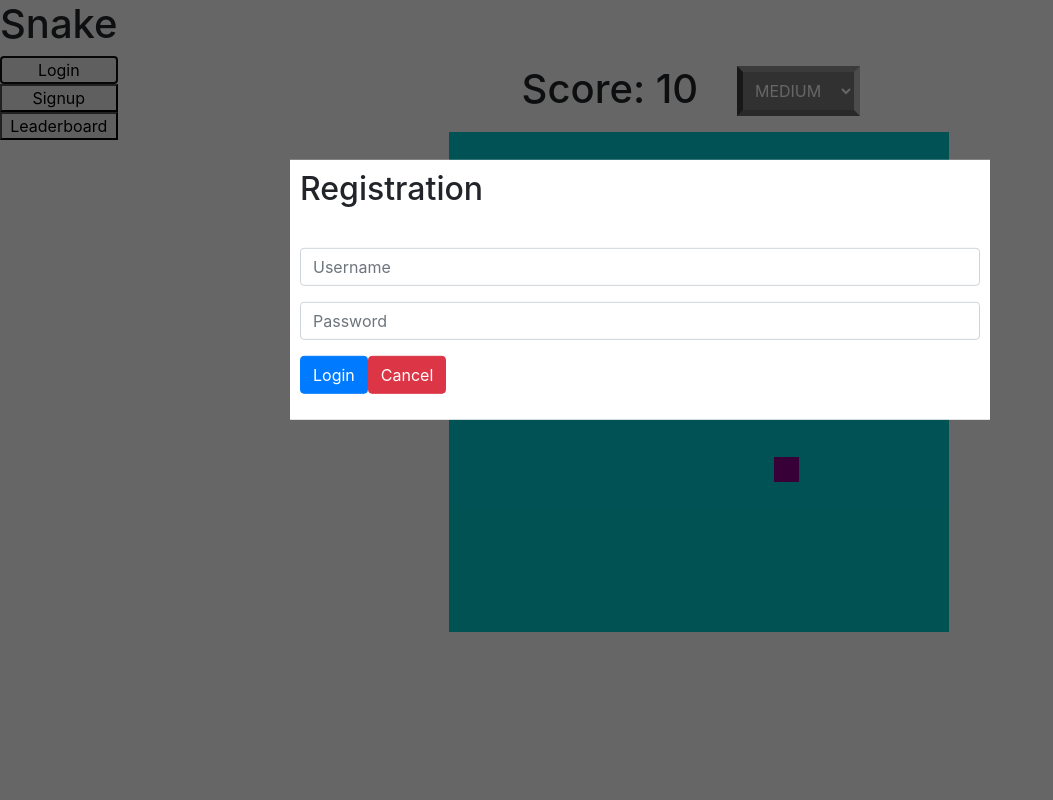
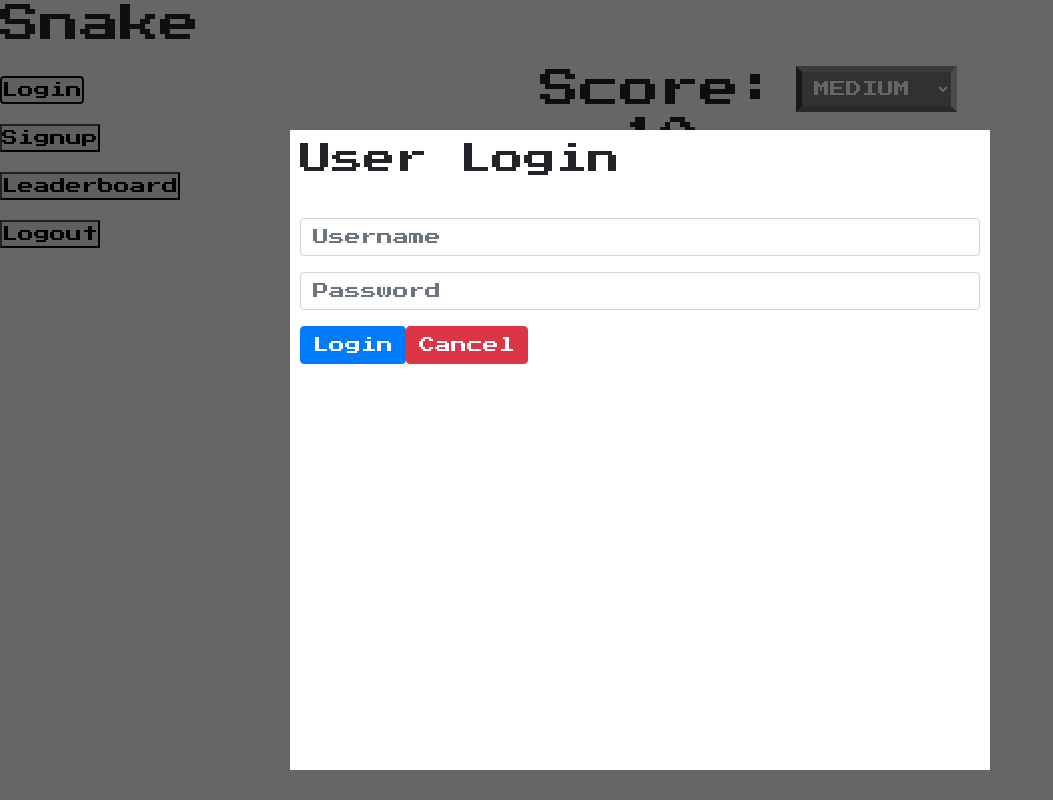
Before and after one commit to briantjt/react-snake, a React (Create React App) app: page / in a window 1280 px wide. Both pictures are taken after a click on the button "Login". Shown: the whole page, without its empty margins (0-1053 px from the left). Built offline with nearby package versions, Linux system fonts and the light colour scheme; no server answers.

Commit message:
fixed sending cookies, added welcome on login

```diff
--- a/src/App.css
+++ b/src/App.css
@@ -10,3 +10,7 @@
 .main-board {
     margin:auto
 }
+
+.button-wrapper {
+    margin-top: 20px;
+}
--- a/src/App.js
+++ b/src/App.js
@@ -13,16 +13,34 @@ class App extends Component {
     this.state = {
       login: false,
       signup: false,
-      leaderboard: false
+      leaderboard: false,
+      isLoggedIn: false,
+      username: null
     };
+    this.setUsername = this.setUsername.bind(this);
+    this.setLoggedIn = this.setLoggedIn.bind(this);
+    this.setLoggedOut = this.setLoggedOut.bind(this);
     this.login = this.login.bind(this);
     this.signup = this.signup.bind(this);
     this.leaderboard = this.leaderboard.bind(this);
     this.closeLogin = this.closeLogin.bind(this);
     this.closeSignup = this.closeSignup.bind(this);
     this.closeLeaderboard = this.closeLeaderboard.bind(this);
+    this.clearUsername = this.clearUsername.bind(this);
   }
 
+  setUsername(user) {
+    this.setState({ username: user });
+  }
+  clearUsername() {
+    this.setState({ username: null });
+  }
+  setLoggedIn() {
+    this.setState({ isLoggedIn: true });
+  }
+  setLoggedOut() {
+    this.setState({ isLoggedIn: false });
+  }
   login() {
     this.setState({ login: true });
   }
@@ -49,12 +67,21 @@ class App extends Component {
             login={this.login}
             signup={this.signup}
             leaderboard={this.leaderboard}
+            setLogout={this.setLoggedOut}
+            isLoggedIn={this.state.isLoggedIn}
+            username={this.state.username}
+            clearUsername={this.clearUsername}
           />
         </div>
         <div className="main-board">
           <GameBoard />
         </div>
-        <Login handleClose={this.closeLogin} show={this.state.login} />
+        <Login
+          handleClose={this.closeLogin}
+          show={this.state.login}
+          setLogin={this.setLoggedIn}
+          setUsername={this.setUsername}
+        />
         <Signup handleClose={this.closeSignup} show={this.state.signup} />
         <Leaderboard
           handleClose={this.closeLeaderboard}
--- a/src/components/Modals/Leaderboard.jsx
+++ b/src/components/Modals/Leaderboard.jsx
@@ -1,11 +1,63 @@
-import React, { Component } from 'react'
+import "./modals.css";
+import React, { Component } from "react";
+const axios = require("axios");
+export default class Leaderboard extends Component {
+  constructor(props) {
+    super(props);
 
-export default class Leaderboard extends Component {
+    this.state = {
+      scores: []
+    };
+    this.getScores = this.getScores.bind(this);
+  }
+  async getScores() {
+    let res = await axios.get("http://localhost:3001/api/score/leaderboard");
+    this.setState({ scores: res.data });
+  }
+  async componentDidMount() {
+    await this.getScores();
+  }
+
+  async componentDidUpdate(prevProps) {
+    if (this.props.show !== prevProps.show) {
+      await this.getScores();
+    }
+  }
   render() {
+    const toggleModal = this.props.show
+      ? "modal-custom display-block"
+      : "modal-custom display-none";
     return (
-      <div>
-
+      <div className={toggleModal} onClick={this.props.handleClose}>
+        <div className="modal-main" onClick={e => e.stopPropagation()}>
+          <table className="table">
+            <thead>
+              <tr>
+                <th scope="col">Rank</th>
+                <th scope="col">Username</th>
+                <th scope="col">Score</th>
+              </tr>
+            </thead>
+            <tbody>
+              {this.state.scores.map((score, index) => {
+                return (
+                  <tr>
+                    <th scope="row">{index + 1}</th>
+                    <td>{score.user.username}</td>
+                    <td>{score.score}</td>
+                  </tr>
+                );
+              })}
+            </tbody>
+          </table>
+          <button className="btn btn-success" onClick={this.getScores}>
+            Refresh
+          </button>
+          <button className="btn btn-danger" onClick={this.props.handleClose}>
+            Close
+          </button>
+        </div>
       </div>
-    )
+    );
   }
 }
--- a/src/components/Modals/Login.jsx
+++ b/src/components/Modals/Login.jsx
@@ -1,3 +1,4 @@
+import "./modals.css";
 import React, { Component } from "react";
 const axios = require("axios");
 export default class Login extends Component {
@@ -27,10 +28,12 @@ export default class Login extends Component {
       "http://localhost:3001/api/user/login",
       user
     );
-    if (response.status === 202){
-      alert("Successfully logged in!")
-      this.props.handleClose()
-      this.setState({username: "", password: ""})
+    if (response.status === 202) {
+      alert("Successfully logged in!");
+      this.props.setLogin();
+      this.props.handleClose();
+      this.props.setUsername(response.data.user.username);
+      this.setState({ username: "", password: "" });
     }
   }
   render() {
@@ -38,12 +41,13 @@ export default class Login extends Component {
       ? "modal-custom display-block"
       : "modal-custom display-none";
     return (
-      <div className={toggleModal}>
+      <div className={toggleModal} onClick={this.props.handleClose}>
         <div
           className="modal-main"
           style={{ marginTop: "50px", width: "700px" }}
+          onClick={e => e.stopPropagation()}
         >
-          <h2 style={{ marginBottom: "40px" }}>Registration</h2>
+          <h2 style={{ marginBottom: "40px" }}>User Login</h2>
           <form onSubmit={this.handleSubmit}>
             <div className="form-group">
               <input
@@ -69,13 +73,13 @@ export default class Login extends Component {
             </div>
             <div className="form-group">
               <button type="submit" className="btn btn-primary">
-              Login
+                Login
               </button>
               <button
                 className="btn btn-danger"
                 onClick={this.props.handleClose}
               >
-              Cancel
+                Cancel
               </button>
             </div>
           </form>
--- a/src/components/Modals/Signup.jsx
+++ b/src/components/Modals/Signup.jsx
@@ -58,10 +58,11 @@ export default class Signup extends Component {
       ? "modal-custom display-block"
       : "modal-custom display-none";
     return (
-      <div className={toggleModal}>
+      <div className={toggleModal} onClick={this.props.handleClose}>
         <div
           className="modal-main"
           style={{ marginTop: "50px", width: "700px" }}
+          onClick={e => e.stopPropagation()}
         >
           <h2 style={{ marginBottom: "40px" }}>Registration</h2>
           <form onSubmit={this.handleSubmit}>
--- a/src/components/Modals/modals.css
+++ b/src/components/Modals/modals.css
@@ -5,17 +5,19 @@
     width:100%;
     height: 100%;
     background: rgba(0, 0, 0, 0.6);
+    z-index: 3;
   }
 
   .modal-main {
     position:fixed;
     background: white;
-    width: 80%;
-    height: auto;
-    top:30%;
+    width: 50%;
+    height: 80%;
+    top:50%;
     left:50%;
     transform: translate(-50%,-50%);
-    padding: 10px
+    padding: 10px;
+    overflow: scroll
   }
 
   .display-block {
@@ -25,3 +27,7 @@
   .display-none {
     display: none;
   }
+
+  .table {
+    text-transform: uppercase
+  }
--- a/src/components/Navbar/Navbar.jsx
+++ b/src/components/Navbar/Navbar.jsx
@@ -1,15 +1,44 @@
 import React, { Component } from "react";
+const axios = require("axios");
+export default class Navbar extends Component {
+  constructor(props) {
+    super(props);
 
-export default class Navbar extends Component {
+    this.logout = this.logout.bind(this);
+  }
 
+  async logout() {
+    let res = await axios.post("http://localhost:3001/api/user/logout");
+    if (res.status === 200) {
+      alert("You have been logged out.");
+      this.props.clearUsername()
+    }
+  }
   render() {
-
     return (
       <div className="nav flex-column">
         <h1>Snake</h1>
-        <button onClick={this.props.login}>Login</button>
-        <button onClick={this.props.signup}>Signup</button>
-        <button onClick={this.props.leaderboard}>Leaderboard</button>
+        {this.props.isLoggedIn ? (<h4>Welcome, {this.props.username}!</h4>): (
+          <div className="button-wrapper">
+            <button onClick={this.props.login}>Login</button>
+          </div>
+        )}
+        <div className="button-wrapper">
+          <button onClick={this.props.signup}>Signup</button>
+        </div>
+        <div className="button-wrapper">
+          <button onClick={this.props.leaderboard}>Leaderboard</button>
+        </div>
+        <div className="button-wrapper">
+          <button
+            onClick={() => {
+              this.logout();
+              this.props.setLogout();
+            }}
+          >
+            Logout
+          </button>
+        </div>
       </div>
     );
   }
--- a/src/components/Snake/GameBoard.jsx
+++ b/src/components/Snake/GameBoard.jsx
@@ -1,6 +1,7 @@
 import React, { Component } from "react";
 import Grid from "./Grid";
-
+const axios = require("axios");
+axios.defaults.withCredentials = true
 export class GameBoard extends Component {
   constructor(props) {
     super(props);
@@ -13,6 +14,7 @@ export class GameBoard extends Component {
     this.updateSpeed = this.updateSpeed.bind(this);
     this.addScore = this.addScore.bind(this);
     this.resetScore = this.resetScore.bind(this);
+    this.postScore = this.postScore.bind(this);
   }
 
   addScore() {
@@ -30,6 +32,18 @@ export class GameBoard extends Component {
     document.querySelector("select").blur();
   }
 
+  async postScore() {
+    try {
+      // @ts-ignore
+      let res = await axios("http://localhost:3001/api/score/new_score", {
+        method: "post",
+        data: { score: this.state.score },
+        withCredentials: true
+      });
+    } catch (err) {
+      console.log(err);
+    }
+  }
   render() {
     return (
       <div>
@@ -56,6 +70,7 @@ export class GameBoard extends Component {
           speed={this.state.speed}
           addScore={this.addScore}
           resetScore={this.resetScore}
+          postScore={this.postScore}
         />
       </div>
     );
--- a/src/components/Snake/Grid.css
+++ b/src/components/Snake/Grid.css
@@ -1,5 +1,3 @@
-@import url(https://fonts.googleapis.com/css?family=VT323);
-
 .game-menu {
   display: flex;
   justify-content: space-evenly;
@@ -61,7 +59,7 @@
   display: fixed;
   z-index: 2;
   width: 100%;
-  height: 80%;
+  height: 100%;
   position: absolute;
   text-align: center;
   padding-top: 20%;
--- a/src/components/Snake/Grid.jsx
+++ b/src/components/Snake/Grid.jsx
@@ -48,12 +48,13 @@ export class Grid extends Component {
     this.tick = setInterval(this.updateGameState, this.props.speed);
   }
 
-  checkGameOver(snakeHead) {
+  async checkGameOver(snakeHead) {
     if (
       this.state.snakeArray.some(snakePos => objectEqual(snakePos, snakeHead))
     ) {
       clearInterval(this.tick);
       this.setState({ gameOver: true });
+      await this.props.postScore()
     }
   }
 
--- a/src/index.css
+++ b/src/index.css
@@ -1,16 +1,20 @@
-@import url(https://fonts.googleapis.com/css?family=VT323);
+@import url(https://fonts.googleapis.com/css?family=Press+Start+2P);
 html {
-  font-family: "VT323", monospace;
+  font-family: "Press Start 2P" !important;
 }
-
+root {
+  font-family: "Press Start 2P" !important;
+}
 body {
   background: black;
   color: #C5C8D4;
-  height: 100vh
+  height: 100vh;
+  font-family: "Press Start 2P" !important;
+  font-size: 1rem !important;
 }
 
 button {
-  font-family: "VT323", monospace;
+  font-family: "Press Start 2P" !important;
 }
 
 body {
@@ -74,9 +78,9 @@ code {
 }
 
 select {
-  font-family: "VT323", monospace;
+  font-family: "Press Start 2p", monospace;
 }
 select:focus {
   outline: none;
-  font-family: "VT323", monospace;
+  font-family: "Press Start 2P", monospace;
 }
```
